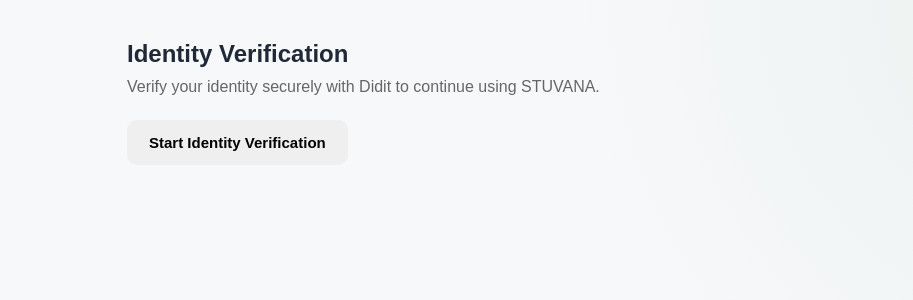
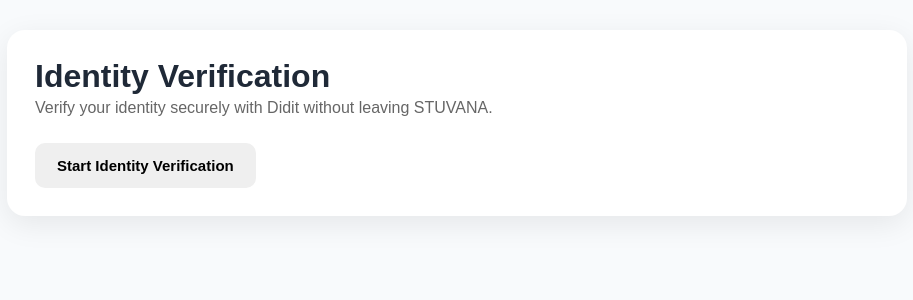
Before and after one commit to killerscoded86-cyber/stuvana, a Next.js app: page /owner/verification in a window 1280 px wide. Shown: the top 300 px of the page, without its empty margins (183-1096 px from the left). Built offline with nearby package versions, Linux system fonts and the light colour scheme; no server answers.

Commit message:
Embed Didit verification in STUVANA

```diff
--- a/app/owner/verification/page.tsx
+++ b/app/owner/verification/page.tsx
@@ -1,16 +1,19 @@
 "use client";
 
-import { useState } from "react";
+import { useCallback, useEffect, useState } from "react";
 import { useRouter } from "next/navigation";
 import { supabase } from "../../../lib/supabase";
 
 export default function VerificationPage() {
   const router = useRouter();
 
+  const [verificationUrl, setVerificationUrl] = useState("");
   const [loading, setLoading] = useState(false);
+  const [verified, setVerified] = useState(false);
+  const [status, setStatus] = useState("");
   const [error, setError] = useState("");
 
-  async function startVerification() {
+  const startVerification = async () => {
     setLoading(true);
     setError("");
 
@@ -35,52 +38,109 @@
         }),
       });
 
-      const result = await response.json();
+      const data = await response.json();
 
       if (!response.ok) {
         throw new Error(
-          result?.error || "Unable to start identity verification."
+          data?.error || "Could not start identity verification."
         );
       }
 
-      if (!result?.url) {
+      if (!data?.url) {
         throw new Error("Didit did not return a verification URL.");
       }
 
-      window.location.assign(result.url);
+      setVerificationUrl(data.url);
     } catch (err) {
-      console.error("Verification error:", err);
+      console.error("Didit verification error:", err);
 
       setError(
         err instanceof Error
           ? err.message
-          : "Unable to start identity verification."
+          : "Could not start identity verification."
       );
     } finally {
       setLoading(false);
     }
+  };
+
+  const handleDiditMessage = useCallback((event: MessageEvent) => {
+    if (event.origin !== "https://verify.didit.me") {
+      return;
     }
 
+    const message = event.data;
+
+    if (!message || typeof message.type !== "string") {
+      return;
+    }
+
+    if (message.type === "didit:status_updated") {
+      const newStatus = message.data?.status || "";
+      setStatus(newStatus);
+
+      if (newStatus === "Approved") {
+        setVerified(true);
+      }
+    }
+
+    if (message.type === "didit:completed") {
+      const completedStatus = message.data?.status || "";
+      setStatus(completedStatus);
+
+      if (completedStatus === "Approved") {
+        setVerified(true);
+      }
+    }
+
+    if (message.type === "didit:error") {
+      setError(
+        message.data?.error ||
+          "Didit reported an error during verification."
+      );
+    }
+  }, []);
+
+  useEffect(() => {
+    window.addEventListener("message", handleDiditMessage);
+
+    return () => {
+      window.removeEventListener("message", handleDiditMessage);
+    };
+  }, [handleDiditMessage]);
+
   return (
-    <main className="dashboard-page">
-      <section
+    <main
       style={{
-          maxWidth: "700px",
+        minHeight: "100vh",
+        padding: "30px 20px",
+        background: "#f8fafc",
+      }}
+    >
+      <div
+        style={{
+          maxWidth: "900px",
           margin: "0 auto",
-          padding: "40px 20px",
+          background: "#ffffff",
+          borderRadius: "18px",
+          padding: "28px",
+          boxShadow: "0 8px 30px rgba(0,0,0,0.08)",
         }}
       >
         <h1>Identity Verification</h1>
 
-        <p style={{ color: "#666", marginTop: "10px" }}>
-          Verify your identity securely with Didit to continue using STUVANA.
+        {!verificationUrl && !verified && (
+          <>
+            <p style={{ color: "#666", lineHeight: 1.6 }}>
+              Verify your identity securely with Didit without leaving
+              STUVANA.
             </p>
 
             {error && (
               <div
                 style={{
-              marginTop: "20px",
-              padding: "12px 16px",
+                  marginTop: "16px",
+                  padding: "12px 14px",
                   borderRadius: "10px",
                   background: "#fee2e2",
                   color: "#991b1b",
@@ -95,17 +155,88 @@
               onClick={startVerification}
               disabled={loading}
               style={{
-            marginTop: "24px",
+                marginTop: "22px",
                 padding: "14px 22px",
+                border: "none",
                 borderRadius: "10px",
-            border: "none",
                 fontWeight: 700,
                 cursor: loading ? "not-allowed" : "pointer",
               }}
             >
-          {loading ? "Starting..." : "Start Identity Verification"}
+              {loading
+                ? "Starting verification..."
+                : "Start Identity Verification"}
             </button>
-      </section>
+          </>
+        )}
+
+        {verificationUrl && !verified && (
+          <>
+            <div
+              style={{
+                display: "flex",
+                justifyContent: "space-between",
+                alignItems: "center",
+                marginBottom: "16px",
+                gap: "12px",
+                flexWrap: "wrap",
+              }}
+            >
+              <div>
+                <h2 style={{ margin: 0 }}>Verify your identity</h2>
+
+                {status && (
+                  <p style={{ margin: "6px 0 0", color: "#666" }}>
+                    Status: {status}
+                  </p>
+                )}
+              </div>
+
+              <button
+                type="button"
+                onClick={() => setVerificationUrl("")}
+                style={{
+                  padding: "9px 14px",
+                  borderRadius: "8px",
+                  border: "1px solid #ddd",
+                  background: "#fff",
+                  cursor: "pointer",
+                }}
+              >
+                Close
+              </button>
+            </div>
+
+            <iframe
+              src={verificationUrl}
+              title="STUVANA Identity Verification"
+              style={{
+                width: "100%",
+                height: "700px",
+                border: "none",
+                borderRadius: "14px",
+              }}
+              allow="camera; microphone; fullscreen; autoplay; encrypted-media"
+            />
+          </>
+        )}
+
+        {verified && (
+          <div
+            style={{
+              padding: "24px",
+              borderRadius: "14px",
+              background: "#f0fdf4",
+              border: "1px solid #bbf7d0",
+            }}
+          >
+            <h2 style={{ marginTop: 0 }}>Verification completed</h2>
+            <p style={{ color: "#166534" }}>
+              Your Didit verification has been completed successfully.
+            </p>
+          </div>
+        )}
+      </div>
     </main>
   );
 }
```
Lines whose indentation alone changed are shown as unchanged.
